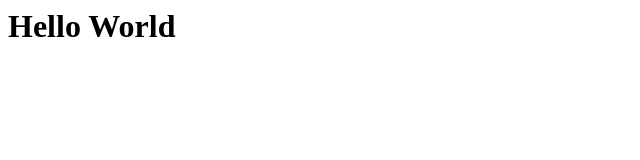
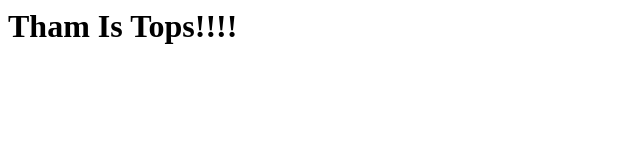
Before and after one commit to ThamVongkeneta/mycoolsite, a plain HTML site: page index.html in a window 1280 px wide. Shown: the whole page, without its empty margins (0-640 px from the left). Drawn offline with Linux system fonts and the light colour scheme.

Commit message:
Update index.html

```diff
--- a/index.html
+++ b/index.html
@@ -1 +1 @@
-<h1>Hello World</h1>
+<h1>Tham Is Tops!!!!</h1>
```
